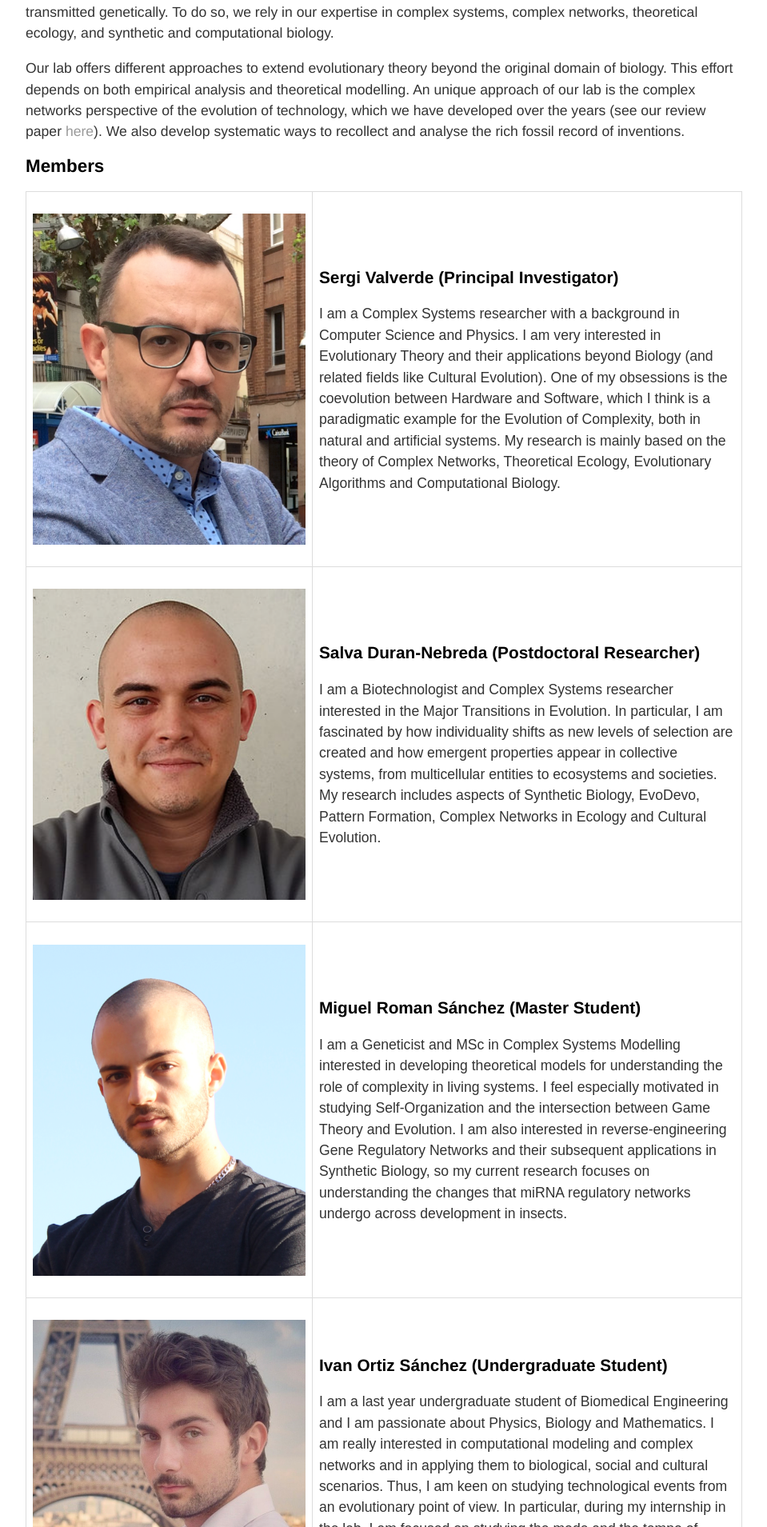
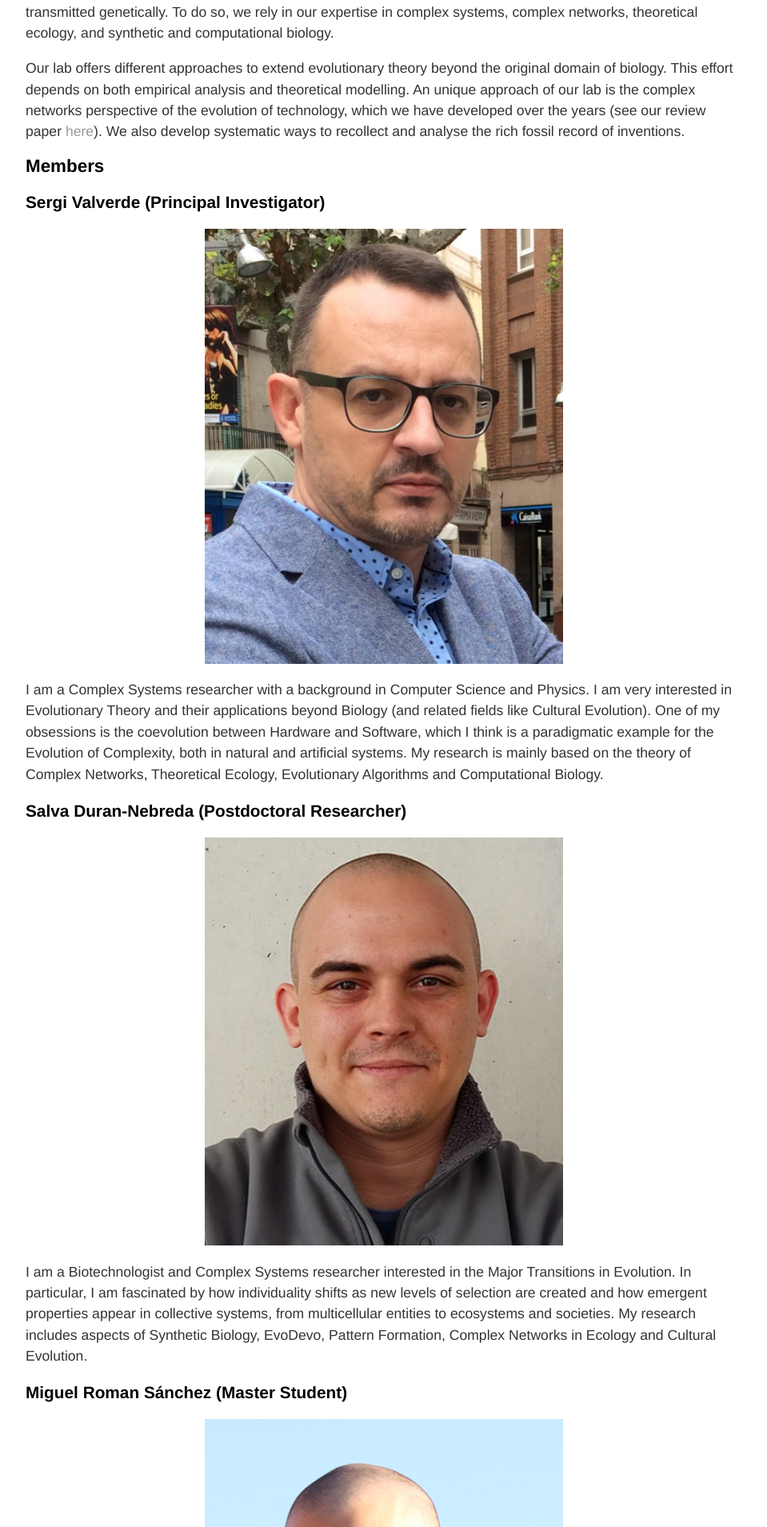
Before and after one commit to svalver/svalver.github.io, a Jekyll site: the page built from index.html, in a window 1280 px wide. Shown: the part 731-2640 px from the top of the page at 80% size, without its empty margins (160-1119 px from the left). Built offline with Jekyll 4.4.1, drawn with Linux system fonts in a browser that asks for light colours.

Commit message:
Update index.html
update index

```diff
--- a/index.html
+++ b/index.html
@@ -35,53 +35,38 @@ td, th {
 
 
 <h2>Members</h2>
-<table style="width:100%">
-<tr>
-    <td style="width:40%"><img src = "images/sergi_valverde.png"  style="float:center;"/></td>
-    <td><h3>Sergi Valverde (Principal Investigator)</h3>
+
+
+<h3>Sergi Valverde (Principal Investigator)</h3>
+    <img src = "images/sergi_valverde.png"  style="float:center;width:50%"/>
+
         <p>I am a Complex Systems researcher with a background in Computer Science and Physics. I am very interested in Evolutionary Theory and their applications beyond Biology (and related fields like Cultural Evolution). One of my obsessions is the coevolution between Hardware and Software, which I think is a paradigmatic example for the Evolution of Complexity, both in natural and artificial systems. My research is mainly based on the theory of Complex Networks, Theoretical Ecology, Evolutionary Algorithms and Computational Biology. </p>
-    </td>
-</tr>
-<tr>
-    <td style="width:40%"><img src = "images/salva_duran.png"  style="float:center;"/></td>
-    <td><h3>Salva Duran-Nebreda (Postdoctoral Researcher)</h3>
+
+<h3>Salva Duran-Nebreda (Postdoctoral Researcher)</h3>
+<img src = "images/salva_duran.png"  style="float:center;width:50%"/>
+
     <p>I am a Biotechnologist and Complex Systems researcher interested in the Major Transitions in Evolution. In particular, I am fascinated by how individuality shifts as new levels of selection are created and how emergent properties appear in collective systems, from multicellular entities to ecosystems and societies.  My research includes aspects of Synthetic Biology, EvoDevo, Pattern Formation, Complex Networks in Ecology and Cultural Evolution.</p>
-    </td>
-</tr>
-<tr>
-    <td style="width:40%"><img src = "images/miguel_roman.png"  style="float:center;"/></td>
-    <td><h3>Miguel Roman Sánchez (Master Student)</h3>
 
-    <p>I am a Geneticist and MSc in Complex Systems Modelling interested in developing theoretical models for understanding the role of complexity in living systems. I feel especially motivated in studying Self-Organization and the intersection between Game Theory and Evolution. I am also interested in reverse-engineering Gene Regulatory Networks and their subsequent applications in Synthetic Biology, so my current research focuses on understanding the changes that miRNA regulatory networks undergo across development in insects.</p>
-    </td>
-</tr>
-<tr>
-    <td style="width:40%"><img src = "images/ivan_ortiz.png"  style="float:center;"/></td>
-    <td><h3>Ivan Ortiz Sánchez (Undergraduate Student)</h3>
-    <p>I am a last year undergraduate student of Biomedical Engineering and I am passionate about Physics, Biology and Mathematics. I am really interested in computational modeling and complex networks and in applying them to biological, social and cultural scenarios. Thus, I am keen on studying technological events from an evolutionary point of view. In particular, during my internship in the lab, I am focused on studying the mode and the tempo of cultural evolution in video games, with the aim of establishing linkages between video game performance and the characteristics of player communities.</p></td>
+<h3>Miguel Roman Sánchez (Master Student)</h3>
+<img src = "images/miguel_roman.png"  style="float:center;width:50%"/>
 
-</tr>
-</table>
+<p>I am a Geneticist and MSc in Complex Systems Modelling interested in developing theoretical models for understanding the role of complexity in living systems. I feel especially motivated in studying Self-Organization and the intersection between Game Theory and Evolution. I am also interested in reverse-engineering Gene Regulatory Networks and their subsequent applications in Synthetic Biology, so my current research focuses on understanding the changes that miRNA regulatory networks undergo across development in insects.</p>
+
+<h3>Ivan Ortiz Sánchez (Undergraduate Student)</h3>
+
+    <img src = "images/ivan_ortiz.png"  style="float:center;width:50%"/>
+    <p>I am a last year undergraduate student of Biomedical Engineering and I am passionate about Physics, Biology and Mathematics. I am really interested in computational modeling and complex networks and in applying them to biological, social and cultural scenarios. Thus, I am keen on studying technological events from an evolutionary point of view. In particular, during my internship in the lab, I am focused on studying the mode and the tempo of cultural evolution in video games, with the aim of establishing linkages between video game performance and the characteristics of player communities.</p>
 
 <h2>External</h2>
 
-<table style="width:100%">
-<tr>
-    <td style="width:40%"><img src = "images/blai_vidiella.png"  style="float:center;"/></td>
-    <td><h3>Blai Vidiella (Researcher)</h3></td>
-</tr>
-</table>
+<h3>Blai Vidiella (Researcher)</h3>
+<img src = "images/blai_vidiella.png"  style="float:center;width:50%"/>
 
 
 <h2>Alumni</h2>
 
-<table style="width:100%">
-<tr>
-    <td style="width:40%"><img src = "images/simon_carrignon.jpg"  style="float:center;"/></td>
-    <td><h3>Simon Carrignon  (Former PhD Student)</h3></td>
-</tr>
-</table>
-
+<h3>Simon Carrignon  (Former PhD Student)</h3>
+<img src = "images/simon_carrignon.jpg"  style="float:center;width:50%"/>
 
 <p>
 Keywords: Complex Systems, Complex Networks, Cultural Evolution, Ecological Networks, Artificial Life.
```
